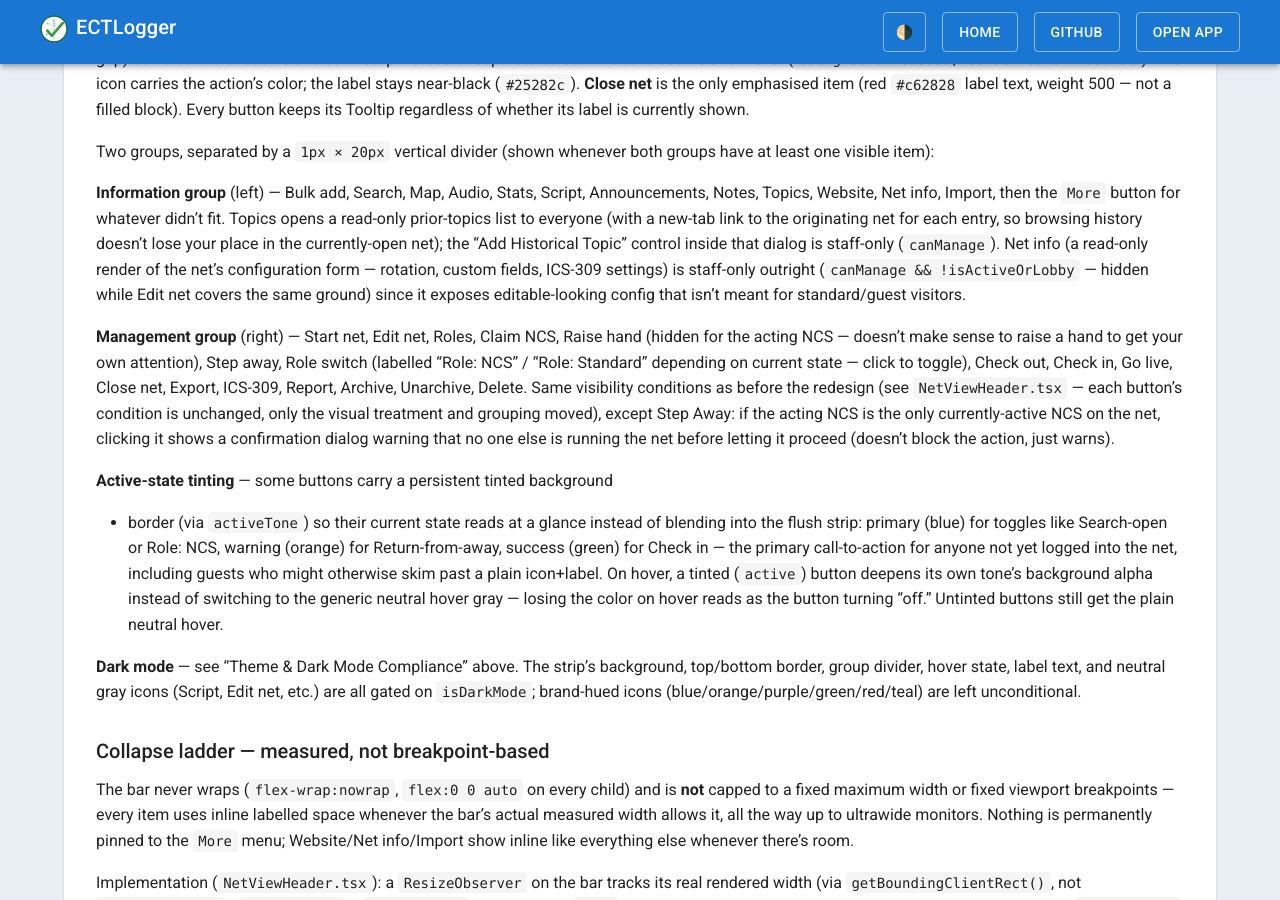
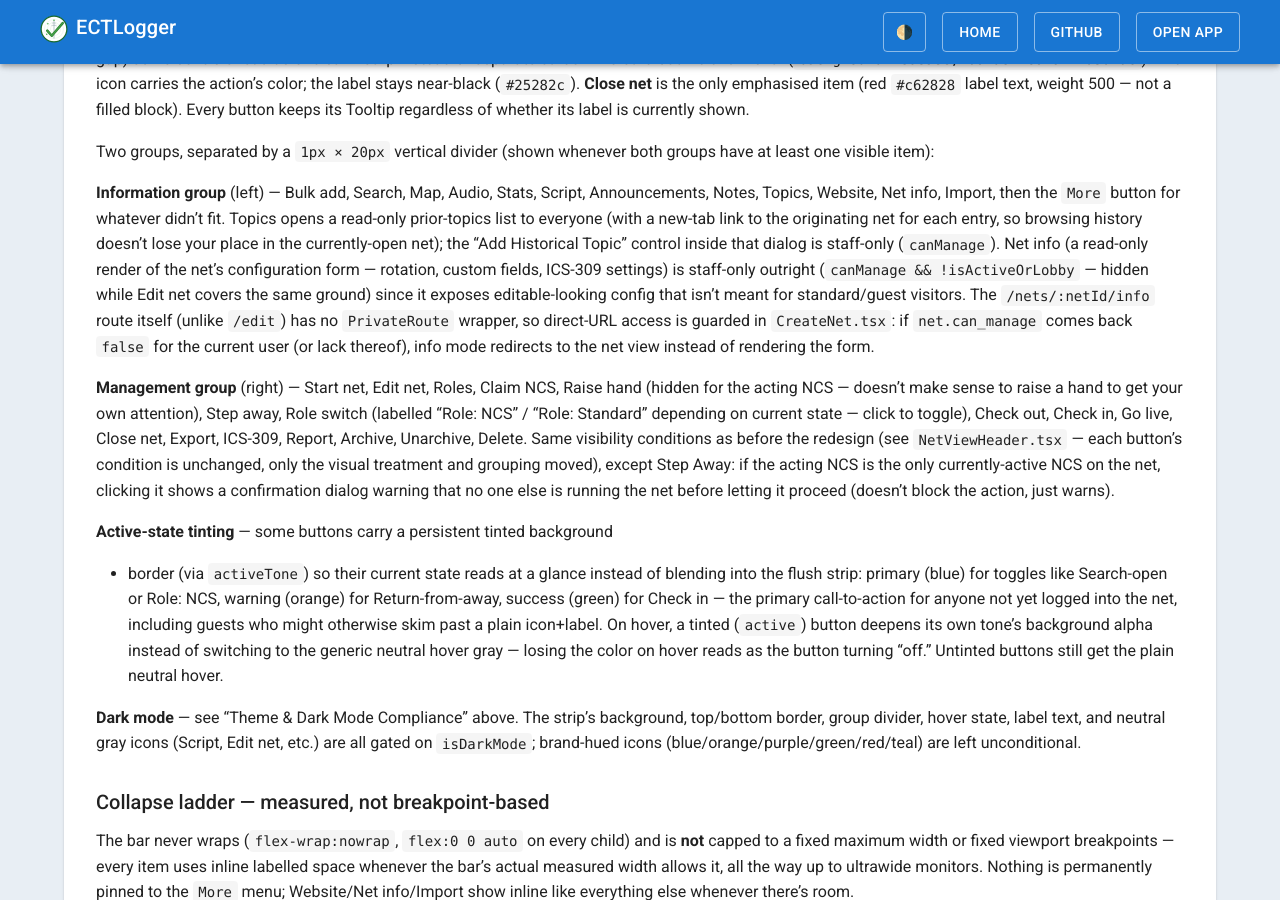
Before and after one commit to bradbrownjr/ectlogger, a Jekyll site: the page built from docs/DESIGN.md, in a window 1280 px wide and 900 px high, scrolled down 8089 px. Built offline with Jekyll 4.4.1, drawn with Linux system fonts in a browser that asks for light colours; our own code applies the rules of GitHub Pages for plain Markdown files.

Commit message:
fix: block direct-URL access to Net Info for non-staff
Hiding the toolbar button only stopped non-staff from being offered
the page — the /nets/:netId/info route itself has no PrivateRoute
wrapper (by design, matching the same public net-view access guests
already get) and rendered the full config form for anyone who typed
the URL directly. Info mode now checks the can_manage flag already
returned by GET /nets/{id} and redirects to the net view when it's
false, covering both anonymous guests and logged-in non-staff users
the same way.

Co-Authored-By: Claude Sonnet 5 <noreply@anthropic.com>
Claude-Session: https://claude.ai/code/session_01UXefcLrbDMFDZoCJUudHDA

```diff
--- a/docs/DESIGN.md
+++ b/docs/DESIGN.md
@@ -357,7 +357,11 @@ browsing history doesn't lose your place in the currently-open net); the
 form — rotation, custom fields, ICS-309 settings) is staff-only outright
 (`canManage && !isActiveOrLobby` — hidden while Edit net covers the same
 ground) since it exposes editable-looking config that isn't meant for
-standard/guest visitors.
+standard/guest visitors. The `/nets/:netId/info` route itself (unlike
+`/edit`) has no `PrivateRoute` wrapper, so direct-URL access is guarded in
+`CreateNet.tsx`: if `net.can_manage` comes back `false` for the current
+user (or lack thereof), info mode redirects to the net view instead of
+rendering the form.
 
 **Management group** (right) — Start net, Edit net, Roles, Claim NCS, Raise
 hand (hidden for the acting NCS — doesn't make sense to raise a hand to get
```
Also changed, not shown: frontend/src/pages/CreateNet.tsx (+8 -0 lines).
